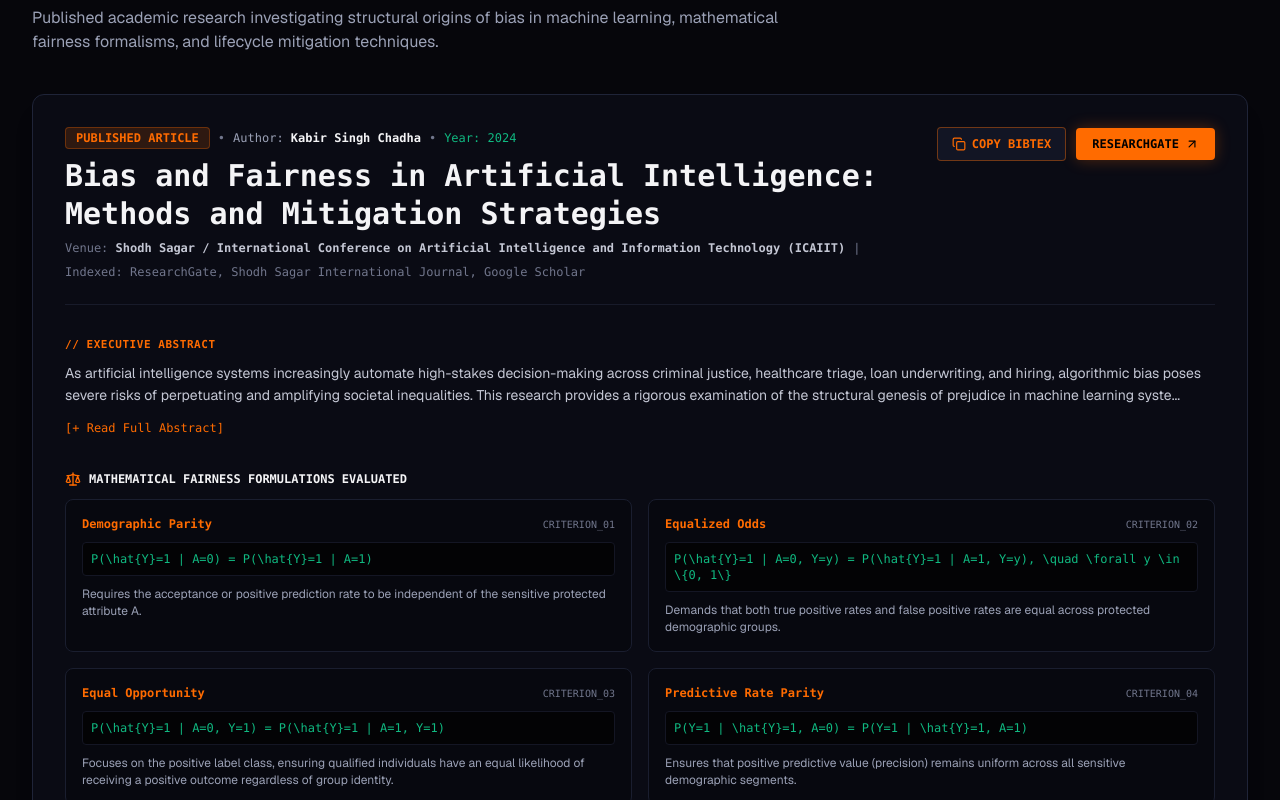
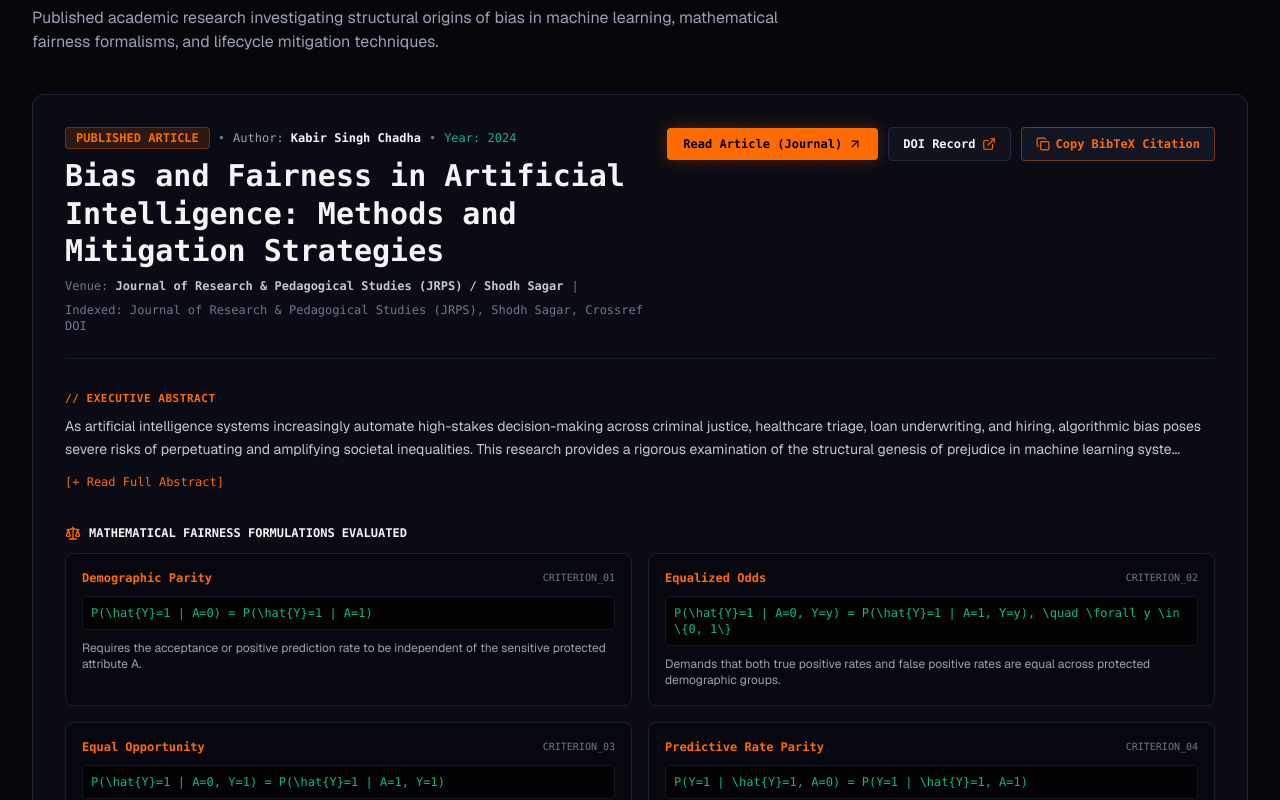
Before and after one commit to KabirChadha/Portfolio, a Next.js app: page / in a window 1280 px wide. Shown: the part 3480-4280 px from the top of the page. Built offline with nearby package versions, Linux system fonts and the light colour scheme.

Commit message:
fix: update contact profiles, LinkedIn, email, and paper DOI/journal links; remove ResearchGate

```diff
--- a/src/components/ContactSection.tsx
+++ b/src/components/ContactSection.tsx
@@ -94,46 +94,39 @@ export const ContactSection: React.FC = () => {
                 <span className="text-[10px] font-mono tracking-wider text-[#71768c] uppercase block">
                   Network Endpoints
                 </span>
-                <div className="grid grid-cols-1 sm:grid-cols-2 gap-2">
+                <div className="space-y-2">
                   <a
                     href={PERSONAL_INFO.github}
                     target="_blank"
                     rel="noreferrer"
-                    className="flex items-center justify-between p-3 rounded-lg bg-[#050508] border border-[#191d2e] hover:border-[#ff6b00] text-xs font-mono text-[#d4d4d8] hover:text-[#ff6b00] transition-all"
+                    className="flex items-center justify-between p-3.5 rounded-lg bg-[#050508] border border-[#191d2e] hover:border-[#ff6b00] text-xs font-mono text-[#d4d4d8] hover:text-[#ff6b00] transition-all group"
                   >
-                    <span className="flex items-center gap-2">
+                    <div className="flex items-center gap-2.5">
                       <GithubIcon className="w-4 h-4 text-[#ff6b00]" />
-                      GitHub
-                    </span>
-                    <ArrowUpRight className="w-3.5 h-3.5 text-[#71768c]" />
+                      <div>
+                        <div className="text-[10px] text-[#71768c]">GITHUB</div>
+                        <div className="text-xs text-[#f4f4f6] group-hover:text-[#ff6b00]">github.com/KabirChadha</div>
+                      </div>
+                    </div>
+                    <ArrowUpRight className="w-3.5 h-3.5 text-[#71768c] group-hover:text-[#ff6b00]" />
                   </a>
 
                   <a
                     href={PERSONAL_INFO.linkedin}
                     target="_blank"
                     rel="noreferrer"
-                    className="flex items-center justify-between p-3 rounded-lg bg-[#050508] border border-[#191d2e] hover:border-[#ff6b00] text-xs font-mono text-[#d4d4d8] hover:text-[#ff6b00] transition-all"
+                    className="flex items-center justify-between p-3.5 rounded-lg bg-[#050508] border border-[#191d2e] hover:border-[#ff6b00] text-xs font-mono text-[#d4d4d8] hover:text-[#ff6b00] transition-all group"
                   >
-                    <span className="flex items-center gap-2">
+                    <div className="flex items-center gap-2.5">
                       <LinkedinIcon className="w-4 h-4 text-[#ff6b00]" />
-                      LinkedIn
-                    </span>
-                    <ArrowUpRight className="w-3.5 h-3.5 text-[#71768c]" />
+                      <div>
+                        <div className="text-[10px] text-[#71768c]">LINKEDIN</div>
+                        <div className="text-xs text-[#f4f4f6] group-hover:text-[#ff6b00]">linkedin.com/in/kabir-singh-chadha</div>
+                      </div>
+                    </div>
+                    <ArrowUpRight className="w-3.5 h-3.5 text-[#71768c] group-hover:text-[#ff6b00]" />
                   </a>
                 </div>
-
-                <a
-                  href={PERSONAL_INFO.researchGate}
-                  target="_blank"
-                  rel="noreferrer"
-                  className="flex items-center justify-between p-3 rounded-lg bg-[#050508] border border-[#191d2e] hover:border-[#ff6b00] text-xs font-mono text-[#d4d4d8] hover:text-[#ff6b00] transition-all"
-                >
-                  <span className="flex items-center gap-2">
-                    <FileText className="w-4 h-4 text-[#ff6b00]" />
-                    ResearchGate Profile
-                  </span>
-                  <ArrowUpRight className="w-3.5 h-3.5 text-[#71768c]" />
-                </a>
               </div>
 
               {/* Location telemetry */}
--- a/src/components/ResearchSection.tsx
+++ b/src/components/ResearchSection.tsx
@@ -58,24 +58,34 @@ export const ResearchSection: React.FC = () => {
             </div>
 
             {/* Quick Action Buttons */}
-            <div className="flex flex-wrap sm:flex-nowrap items-center gap-2.5 shrink-0">
-              <button
-                onClick={handleCopyBibtex}
-                className="flex items-center gap-1.5 px-3.5 py-2 rounded bg-[#121524] hover:bg-[#ff6b00] text-[#ff6b00] hover:text-black font-mono text-xs font-semibold border border-[#ff6b00]/40 transition-all"
-              >
-                {copiedBibtex ? <Check className="w-3.5 h-3.5 text-[#10b981]" /> : <Copy className="w-3.5 h-3.5" />}
-                <span>{copiedBibtex ? 'CITATION COPIED' : 'COPY BIBTEX'}</span>
-              </button>
-
+            <div className="flex flex-wrap items-center gap-2.5 shrink-0">
               <a
-                href={RESEARCH_PAPER.links[0].url}
+                href={RESEARCH_PAPER.journalUrl || "https://jrps.shodhsagar.com/index.php/j/article/view/1425"}
                 target="_blank"
                 rel="noreferrer"
                 className="flex items-center gap-1.5 px-4 py-2 rounded bg-[#ff6b00] hover:bg-[#ff7a00] text-black font-mono text-xs font-bold transition-all shadow-[0_0_15px_rgba(255,107,0,0.3)]"
               >
-                <span>RESEARCHGATE</span>
+                <span>Read Article (Journal)</span>
                 <ArrowUpRight className="w-3.5 h-3.5" />
               </a>
+
+              <a
+                href={RESEARCH_PAPER.doiUrl || "https://doi.org/10.36676/jrps.v15.i3.1425"}
+                target="_blank"
+                rel="noreferrer"
+                className="flex items-center gap-1.5 px-3.5 py-2 rounded bg-[#10121d] hover:bg-[#181b2c] text-[#f4f4f6] hover:text-[#ff6b00] font-mono text-xs font-semibold border border-[#23283e] hover:border-[#ff6b00]/60 transition-all"
+              >
+                <span>DOI Record</span>
+                <ExternalLink className="w-3.5 h-3.5 text-[#ff6b00]" />
+              </a>
+
+              <button
+                onClick={handleCopyBibtex}
+                className="flex items-center gap-1.5 px-3.5 py-2 rounded bg-[#121524] hover:bg-[#ff6b00] text-[#ff6b00] hover:text-black font-mono text-xs font-semibold border border-[#ff6b00]/40 transition-all cursor-pointer"
+              >
+                {copiedBibtex ? <Check className="w-3.5 h-3.5 text-[#10b981]" /> : <Copy className="w-3.5 h-3.5" />}
+                <span>{copiedBibtex ? 'CITATION COPIED' : 'Copy BibTeX Citation'}</span>
+              </button>
             </div>
           </div>
 
--- a/src/components/TerminalEmulator.tsx
+++ b/src/components/TerminalEmulator.tsx
@@ -127,7 +127,8 @@ export const TerminalEmulator: React.FC<TerminalEmulatorProps> = ({ isOpen, onCl
           <div className="space-y-2 text-xs text-[#d4d4d8]">
             <p className="text-[#ff6b00] font-bold">Published Academic Paper:</p>
             <p className="font-semibold text-[#f4f4f6]">{RESEARCH_PAPER.title}</p>
-            <p className="text-[11px] text-[#9ba1b6]">Venue: {RESEARCH_PAPER.venue} | Indexed: {RESEARCH_PAPER.indexedIn.join(', ')}</p>
+            <p className="text-[11px] text-[#9ba1b6]">Venue: {RESEARCH_PAPER.venue}</p>
+            <p className="text-[11px] text-[#71768c]">DOI: <a href="https://doi.org/10.36676/jrps.v15.i3.1425" target="_blank" rel="noreferrer" className="text-[#ff6b00] underline font-mono">10.36676/jrps.v15.i3.1425</a></p>
             <p className="text-[11px] leading-relaxed text-[#c4c7d4]">{RESEARCH_PAPER.abstract.slice(0, 240)}...</p>
             <div className="text-[10px] font-mono text-[#10b981]">
               [Mathematical Models Evaluated: Demographic Parity, Equalized Odds, Equal Opportunity]
@@ -191,12 +192,12 @@ export const TerminalEmulator: React.FC<TerminalEmulatorProps> = ({ isOpen, onCl
 
       case 'contact':
         outputNode = (
-          <div className="space-y-1 text-xs text-[#d4d4d8]">
+          <div className="space-y-1.5 text-xs text-[#d4d4d8]">
             <p className="text-[#ff6b00] font-bold">Direct Channels:</p>
-            <p>Email: <span className="text-[#10b981] font-mono">kabir.chadha.dev@gmail.com</span></p>
-            <p>GitHub: <a href="https://github.com/KabirChadha" target="_blank" rel="noreferrer" className="text-[#ff6b00] underline font-mono">https://github.com/KabirChadha</a></p>
-            <p>LinkedIn: <a href="https://www.linkedin.com/in/kabir-singh-chadha/" target="_blank" rel="noreferrer" className="text-[#ff6b00] underline font-mono">https://www.linkedin.com/in/kabir-singh-chadha/</a></p>
-            <p>ResearchGate: <a href="https://www.researchgate.net/profile/Kabir-Chadha" target="_blank" rel="noreferrer" className="text-[#ff6b00] underline font-mono">https://www.researchgate.net/profile/Kabir-Chadha</a></p>
+            <p>Email: <span className="text-[#10b981] font-mono">chadhakabir77@gmail.com</span></p>
+            <p>GitHub: <a href="https://github.com/KabirChadha" target="_blank" rel="noreferrer" className="text-[#ff6b00] underline font-mono">github.com/KabirChadha</a></p>
+            <p>LinkedIn: <a href="https://www.linkedin.com/in/kabir-singh-chadha-4b90a1363" target="_blank" rel="noreferrer" className="text-[#ff6b00] underline font-mono">linkedin.com/in/kabir-singh-chadha</a></p>
+            <p>Paper DOI: <a href="https://doi.org/10.36676/jrps.v15.i3.1425" target="_blank" rel="noreferrer" className="text-[#ff6b00] underline font-mono">doi.org/10.36676/jrps.v15.i3.1425</a></p>
           </div>
         );
         break;
@@ -207,7 +208,7 @@ export const TerminalEmulator: React.FC<TerminalEmulatorProps> = ({ isOpen, onCl
             <p className="text-[#ff6b00] font-bold font-mono">★★★ SYSTEM AUTHORIZATION GRANTED ★★★</p>
             <p className="text-[#f4f4f6]">Candidate Kabir Singh Chadha has been classified as a TOP-TIER engineer.</p>
             <p className="text-[#9ba1b6]">Matches role criteria: Full-Stack Architect, AI Systems Engineer, Quantitative Machine Learning.</p>
-            <p className="text-[#10b981] font-mono font-bold mt-2">Action: Send an email directly to kabir.chadha.dev@gmail.com to schedule an interview.</p>
+            <p className="text-[#10b981] font-mono font-bold mt-2">Action: Send an email directly to chadhakabir77@gmail.com to schedule an interview.</p>
           </div>
         );
         break;
--- a/src/data/portfolioData.ts
+++ b/src/data/portfolioData.ts
@@ -14,11 +14,11 @@ export const PERSONAL_INFO = {
   status: "ACTIVE_SYSTEM_ONLINE",
   kernelVersion: "v2.6.4-prod",
   location: "New Delhi, India / Remote",
-  availability: "Open to High-Impact Engineering Roles & AI Research Collaborations",
-  email: "kabir.chadha.dev@gmail.com",
+  email: "chadhakabir77@gmail.com",
   github: "https://github.com/KabirChadha",
-  linkedin: "https://www.linkedin.com/in/kabir-singh-chadha/",
-  researchGate: "https://www.researchgate.net/profile/Kabir-Chadha",
+  githubDisplay: "github.com/KabirChadha",
+  linkedin: "https://www.linkedin.com/in/kabir-singh-chadha-4b90a1363",
+  linkedinDisplay: "linkedin.com/in/kabir-singh-chadha",
   bioTerminal: [
     "kabir@kernel:~$ whoami",
     "> AI Systems Engineer & Full-Stack Architect specializing in high-reliability machine learning pipelines,",
@@ -301,8 +301,8 @@ export const RESEARCH_PAPER: ResearchPaper = {
   id: "ai-bias-fairness-paper",
   title: "Bias and Fairness in Artificial Intelligence: Methods and Mitigation Strategies",
   authors: ["Kabir Singh Chadha"],
-  venue: "Shodh Sagar / International Conference on Artificial Intelligence and Information Technology (ICAIIT)",
-  indexedIn: ["ResearchGate", "Shodh Sagar International Journal", "Google Scholar"],
+  venue: "Journal of Research & Pedagogical Studies (JRPS) / Shodh Sagar",
+  indexedIn: ["Journal of Research & Pedagogical Studies (JRPS)", "Shodh Sagar", "Crossref DOI"],
   abstract:
     "As artificial intelligence systems increasingly automate high-stakes decision-making across criminal justice, healthcare triage, loan underwriting, and hiring, algorithmic bias poses severe risks of perpetuating and amplifying societal inequalities. This research provides a rigorous examination of the structural genesis of prejudice in machine learning systems, examining data collection distortions, historical label contamination, and loss function misalignments. We establish a unified mathematical comparison of competing fairness definitions (Demographic Parity, Equalized Odds, Predictive Rate Parity) and present an end-to-end taxonomy of mitigation strategies spanning pre-processing data transformations, in-processing constrained optimization, and post-processing decision boundary adjustments.",
   coreContributions: [
@@ -365,15 +365,23 @@ export const RESEARCH_PAPER: ResearchPaper = {
     }
   ],
   links: [
-    { label: "ResearchGate Publication", url: "https://www.researchgate.net/publication/383181817_Bias_and_Fairness_in_Artificial_Intelligence_Methods_and_Mitigation_Strategies" },
-    { label: "Shodh Sagar Journal Record", url: "https://shodhsagar.com/index.php/j/article/view/129" },
+    { label: "Read Article (Journal)", url: "https://jrps.shodhsagar.com/index.php/j/article/view/1425" },
+    { label: "DOI Record", url: "https://doi.org/10.36676/jrps.v15.i3.1425" },
   ],
+  journalUrl: "https://jrps.shodhsagar.com/index.php/j/article/view/1425",
+  doiUrl: "https://doi.org/10.36676/jrps.v15.i3.1425",
+  doi: "10.36676/jrps.v15.i3.1425",
   bibtex: `@article{chadha2024bias,
   title={Bias and Fairness in Artificial Intelligence: Methods and Mitigation Strategies},
   author={Chadha, Kabir Singh},
-  journal={Shodh Sagar International Journal of Engineering and Computer Science},
+  journal={Journal of Research & Pedagogical Studies},
+  volume={15},
+  number={3},
+  pages={1425},
   year={2024},
   publisher={Shodh Sagar},
+  doi={10.36676/jrps.v15.i3.1425},
+  url={https://doi.org/10.36676/jrps.v15.i3.1425},
   keywords={Algorithmic Fairness, Artificial Intelligence, Machine Learning, Demographic Parity, Equalized Odds, AI Ethics}
 }`
 };
@@ -530,6 +538,6 @@ export const TERMINAL_COMMANDS: Record<string, string> = {
   help: "Available commands:\n  whoami      - Display engineer credentials and summary\n  projects    - List all 4 production projects with metrics\n  paper       - Display published research on AI Bias and Fairness\n  hackathons  - Show hackathon victories and award highlights\n  experience  - List engineering internships and deliverables\n  skills      - Output full engineering skill matrix\n  stack       - Print core technical stack\n  contact     - Display contact channels and email\n  clear       - Clear terminal output\n  sudo hire   - Print hiring recommendation and instant contact",
   whoami: "Kabir Singh Chadha\nRole: AI Systems Engineer & Full-Stack Architect\nFocus: Zero-Leakage Quantitative ML, Real-Time Distributed Systems, Fair AI\nPublished: 'Bias and Fairness in Artificial Intelligence: Methods and Mitigation Strategies'\nStatus: [ONLINE] Open for High-Impact Roles & Research",
   stack: "FRONTEND:  Next.js 16, React 19, TypeScript, Tailwind CSS v4\nML/AI:     Scikit-Learn, Pandas, NumPy, Ollama LLaMA, Fairlearn\nBACKEND:   Python, Node.js, Supabase Realtime, PostgreSQL RLS\nLOGISTICS: Leaflet, Plotly Graph Objects, Discrete Simulation",
-  contact: "Email:    kabir.chadha.dev@gmail.com\nGitHub:   https://github.com/KabirChadha\nLinkedIn: https://www.linkedin.com/in/kabir-singh-chadha/\nResearch: https://www.researchgate.net/profile/Kabir-Chadha\nLocation: New Delhi, India / Remote Available",
-  "sudo hire": ">>> ACCESS GRANTED: HIGH-PRIORITY CANDIDATE <<<\nMatches requirements for: AI/ML Engineer, Full-Stack Architect, Quantitative Systems.\nDemonstrated capability in zero-leakage math pipelines, published academic research, and production hackathon wins.\nContact immediately: kabir.chadha.dev@gmail.com"
+  contact: "Email:    chadhakabir77@gmail.com\nGitHub:   https://github.com/KabirChadha (github.com/KabirChadha)\nLinkedIn: https://www.linkedin.com/in/kabir-singh-chadha-4b90a1363 (linkedin.com/in/kabir-singh-chadha)\nPaper:    https://doi.org/10.36676/jrps.v15.i3.1425\nLocation: New Delhi, India / Remote Available",
+  "sudo hire": ">>> ACCESS GRANTED: HIGH-PRIORITY CANDIDATE <<<\nMatches requirements for: AI/ML Engineer, Full-Stack Architect, Quantitative Systems.\nDemonstrated capability in zero-leakage math pipelines, published academic research, and production hackathon wins.\nContact immediately: chadhakabir77@gmail.com"
 };
--- a/src/types/portfolio.ts
+++ b/src/types/portfolio.ts
@@ -57,6 +57,9 @@ export interface ResearchPaper {
   fairnessCriteria: FairnessCriterion[];
   mitigationFramework: MitigationStage[];
   links: { label: string; url: string }[];
+  journalUrl?: string;
+  doiUrl?: string;
+  doi?: string;
   bibtex: string;
 }
 
```
Also changed, not shown: 1 other file (tests, documents, lock files or other folders).
